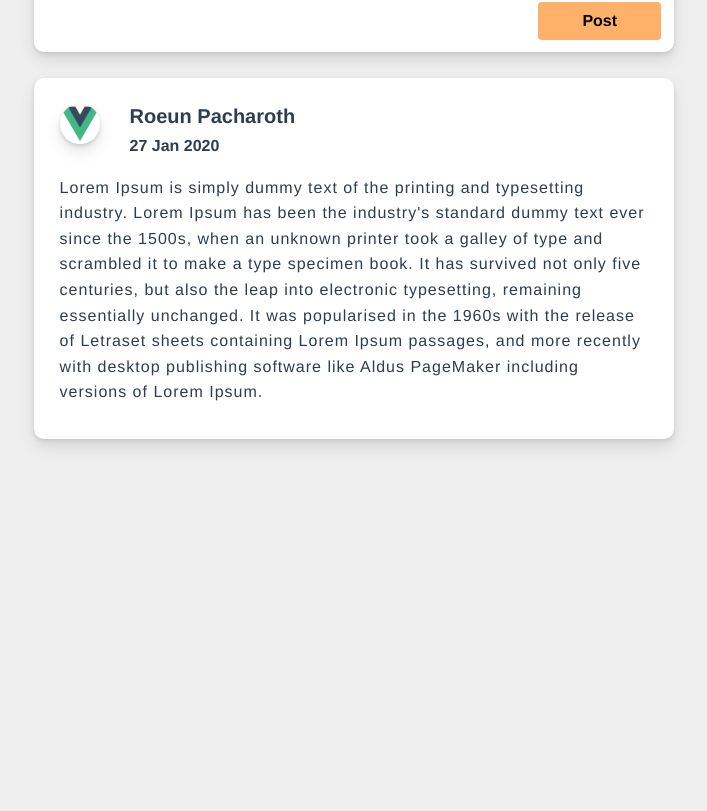
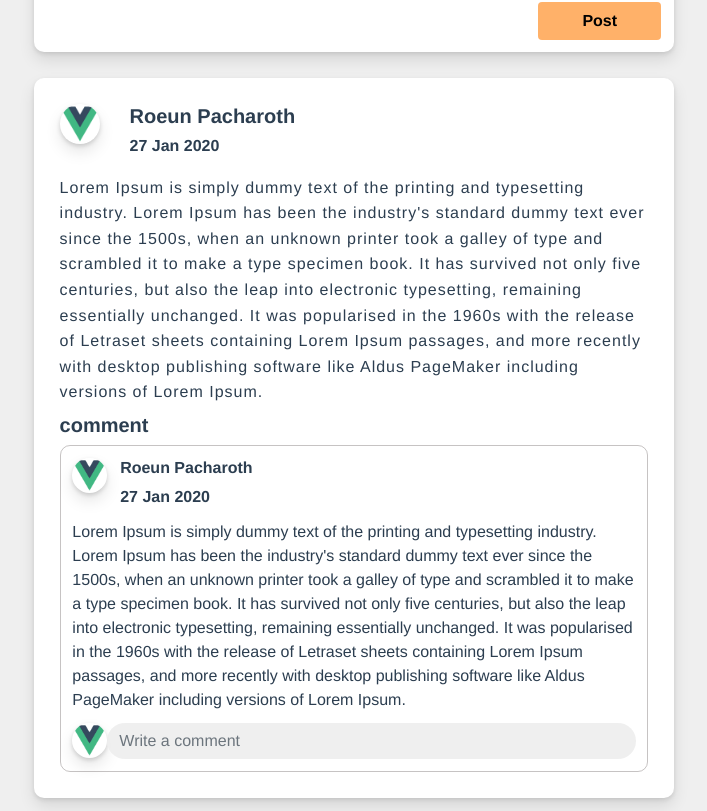
Before and after one commit to Pacharoth/IPTP, a Vue app: page / in a window 1280 px wide. Shown: the part 321-1132 px from the top of the page, without its empty margins (286-993 px from the left). Before the commit the page ends 800 px from the top, so only its background shows below. Built offline with nearby package versions, Linux system fonts and the light colour scheme.

Commit message:
[Task] UI Social media done -I will move to store with UI

```diff
--- a/src/components/Comment.vue
+++ b/src/components/Comment.vue
@@ -1,6 +1,19 @@
 <template>
     <div class="comment-content">
-
+        <div class="avatar">
+            <img src="../assets/logo.png" class="pic-avatar" alt="">
+            <div class="text-name">
+                <h6 class="fw-bold">Roeun Pacharoth</h6>
+                <span class="fw-bold"> 27 Jan 2020</span>
+            </div>
+        </div>
+        <div class="content-text">
+            <span class="content-comment2">Lorem Ipsum is simply dummy text of the printing and typesetting industry. Lorem Ipsum has been the industry's standard dummy text ever since the 1500s, when an unknown printer took a galley of type and scrambled it to make a type specimen book. It has survived not only five centuries, but also the leap into electronic typesetting, remaining essentially unchanged. It was popularised in the 1960s with the release of Letraset sheets containing Lorem Ipsum passages, and more recently with desktop publishing software like Aldus PageMaker including versions of Lorem Ipsum.</span>
+        </div>
+        <form class="comment-container">
+            <img src="../assets/logo.png" class="pic-avatar" alt="">
+            <input type="text" class="form-control comment" placeholder="Write a comment">
+        </form>
     </div>
 </template>
 <script>
@@ -13,4 +26,65 @@ export default {
 </script>
 <style scoped>
 
+    .comment-content{
+        border:1px solid rgba(126, 121, 121, 0.445);
+        padding: 2%;
+        border-radius: 10px;
+    }
+    .pic-avatar{
+        width: 35px;
+        height: 35px;
+        border-radius: 50%;
+        box-shadow: 0 2px 4px rgba(0, 0, 0, 0.15),0 8px 16px rgba(0, 0, 0, 0.1);
+    }
+    .comment-container{
+        display: flex;
+        justify-content: space-between;
+    }
+    .comment{
+        width: 94%;
+        border-radius: 50px;
+        background-color: #eeee;
+        border:none;
+        color: grey;
+        resize: vertical;
+    }
+    .comment:hover,.comment:focus{
+        box-shadow: none;
+        background-color: rgba(212, 209, 209, 0.274);
+        color: black;
+    }
+    .content-text{
+        text-align: left;
+        margin-bottom: 2%;
+        line-height: 1.5;
+
+    }
+    .content-comment2{
+        font-size: 16px;
+    }
+    .avatar{
+        display: flex;
+        width: 32%;
+        justify-content: space-between;
+        margin-bottom: 2%;
+    }
+    .text-name{
+        text-align: left;
+    }
+    @media (max-width:600px) {
+        .avatar{
+            width: 45%;
+        }
+    }
+    @media (max-width:1200px) {
+        .avatar{
+            width: 40%;
+        }
+    }
+    @media (max-width:920px) {
+        .avatar{
+            width:45%;
+        }
+    }
 </style>
--- a/src/components/Post.vue
+++ b/src/components/Post.vue
@@ -9,6 +9,9 @@
         </div>
         <div class="content-text">
             <h6 class="content-post">Lorem Ipsum is simply dummy text of the printing and typesetting industry. Lorem Ipsum has been the industry's standard dummy text ever since the 1500s, when an unknown printer took a galley of type and scrambled it to make a type specimen book. It has survived not only five centuries, but also the leap into electronic typesetting, remaining essentially unchanged. It was popularised in the 1960s with the release of Letraset sheets containing Lorem Ipsum passages, and more recently with desktop publishing software like Aldus PageMaker including versions of Lorem Ipsum.</h6>
+        </div>
+        <div class="comment-session">
+            <h5 class="fw-bold">comment</h5>
         </div>
         <comment/>
     </div>
@@ -51,6 +54,10 @@ export default {
         margin-right: 2%;
 
     }
+    .comment-session{
+        display: flex;
+        justify-content: flex-start;
+    }
     .content-post{
         line-height: 1.6;
     }
@@ -62,6 +69,7 @@ export default {
         text-align: left;
         letter-spacing: 1px;
     }
+
     @media(max-width:1200px){
         .avatar-content{
             width: 50%;
```
